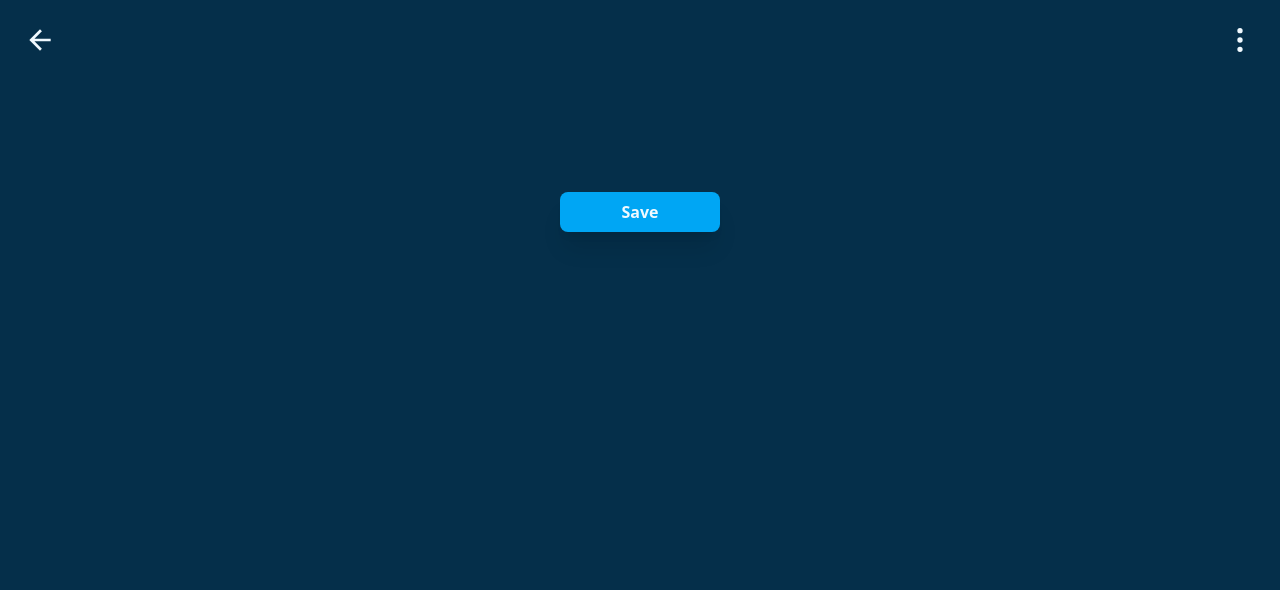
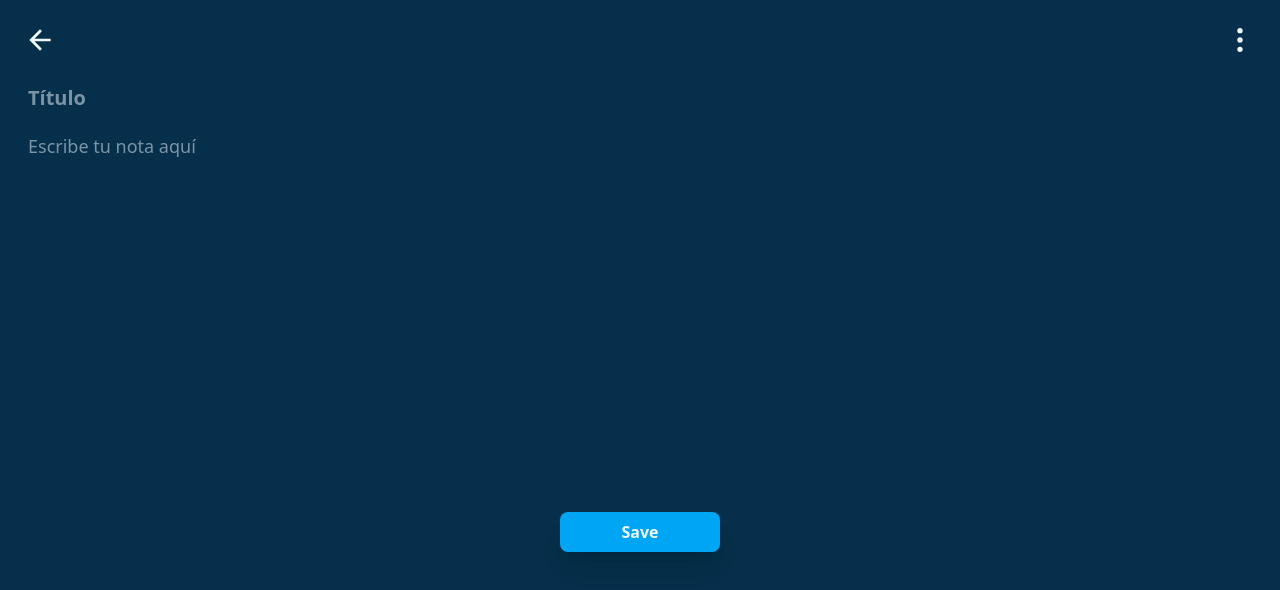
Before and after one commit to oscarmumm/notes-app, a React (Vite) app: page /new-note in a window 1280 px wide. Shown: the top 590 px of the page. Built offline with nearby package versions, Linux system fonts and the light colour scheme.

Commit message:
working on note editor component. mst be save changes wuithout save button

```diff
--- a/src/pages/NoteEditor.tsx
+++ b/src/pages/NoteEditor.tsx
@@ -31,6 +31,7 @@ export default function NoteEditor() {
     ) => {
         if (!note) return
         setNote({...note, [e.target.name]: e.target.value})
+        console.log(note)
     }
 
     const clickOnOptions = () => {
@@ -41,7 +42,6 @@ export default function NoteEditor() {
     }
 
     const clickOnBack = () => {
-        console.log(note?.title)
         if (note?.title.length === 0 && note?.content.length === 0) {
             navigate('/')
         } else {
@@ -58,7 +58,7 @@ export default function NoteEditor() {
     }
 
     return (
-        <div className="min-h-screen p-3">
+        <div className="min-h-screen p-3 flex flex-col">
             <div className="flex justify-between p-3">
                 <button onClick={clickOnBack}>
                     <IoMdArrowBack className="h-8 w-8" />
@@ -67,18 +67,20 @@ export default function NoteEditor() {
                     <HiOutlineDotsVertical className="h-8 w-8" />
                 </button>
             </div>
-            <form className="flex flex-col justify-end p-3">
+            <form className="flex-1 flex flex-col p-3">
                 <div className="flex flex-col">
                     <input
                         className="font-bold text-xl p-1 outline-none mb-3"
                         type="text"
                         name="title"
+                        placeholder='Título'
                         onChange={handleChange}
                         value={note?.title}
                     />
                     <textarea
-                        className="resize-none text-lg p-1 outline-none"
+                        className="resize-none text-lg p-1 outline-none min-h-96"
                         name="content"
+                        placeholder='Escribe tu nota aquí'
                         onChange={handleChange}
                         value={note?.content}></textarea>
                 </div>
```
